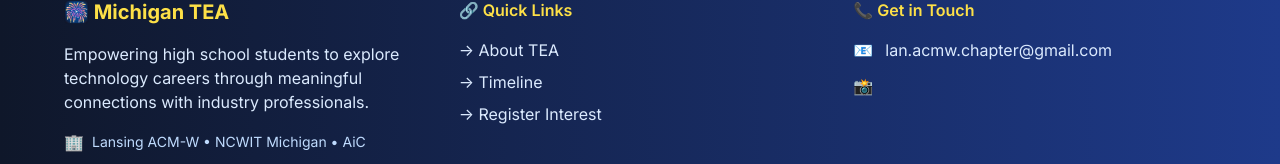
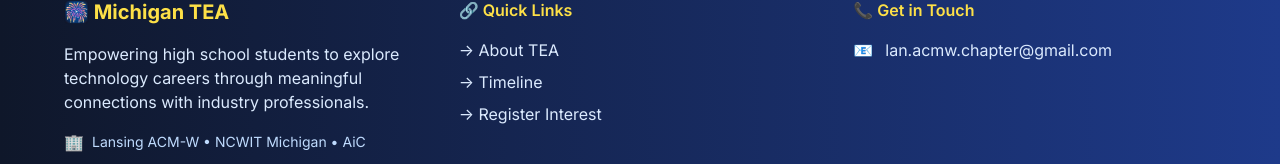
Before and after one commit to Divyatech-hub/Michigan-TEA, a Next.js app: page / in a window 1280 px wide. Shown: the part 5616-5780 px from the top of the page. Built offline with nearby package versions, Linux system fonts and the light colour scheme.

Commit message:
removed photo emoji

```diff
--- a/components/Footer.tsx
+++ b/components/Footer.tsx
@@ -35,8 +35,8 @@
                 </a>
               </div>
               <div className="flex items-center gap-3">
-                <span>📸</span>
-                {/* <a href="mailto:lan.acmw.chapter@gmail.com?subject=Michigan TEA Photos" className="hover:text-white transition-colors">
+                {/* <span></span>
+                <a href="mailto:lan.acmw.chapter@gmail.com?subject=Michigan TEA Photos" className="hover:text-white transition-colors">
                   Submit Photos
                 </a> */}
               </div>
```
